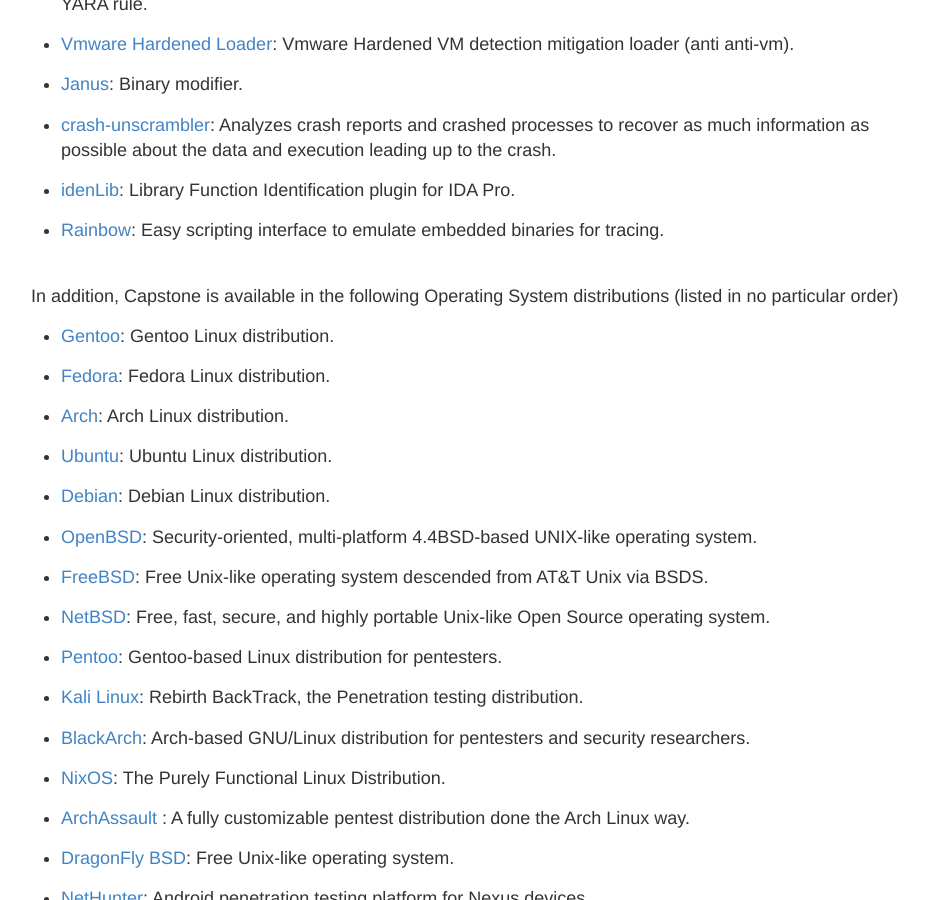
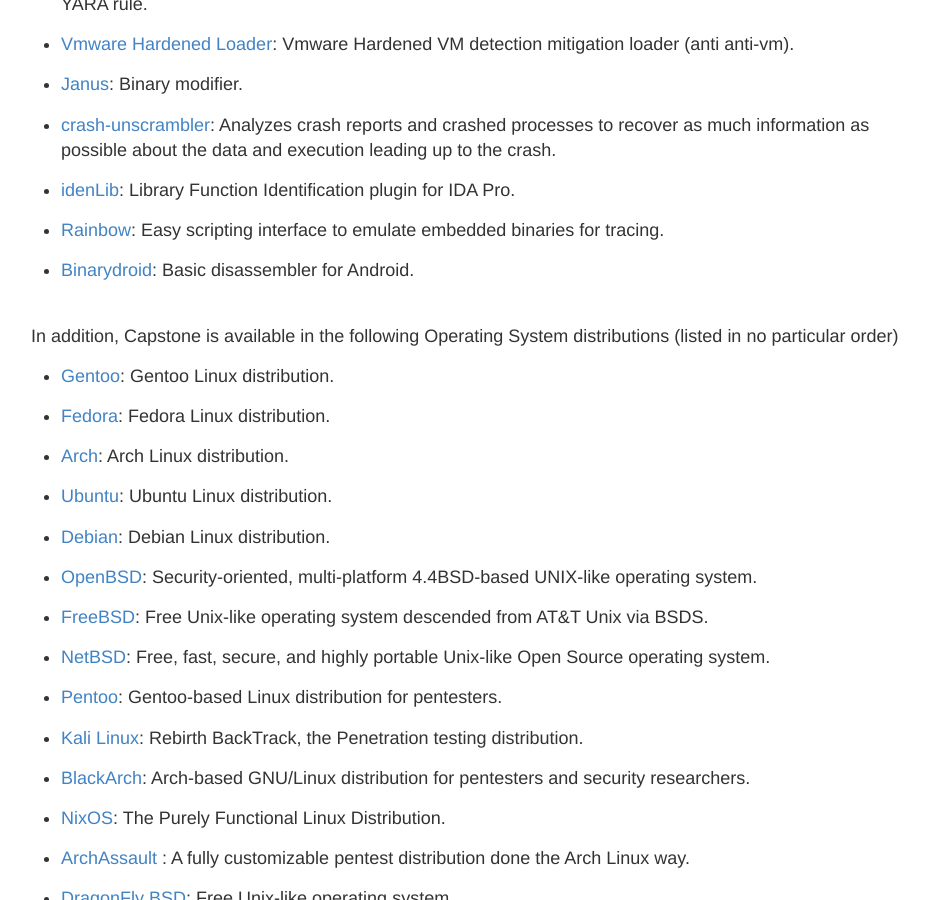
Before and after one commit to capstone-engine/capstone-engine.github.io, a Jekyll site: the page built from showcase.md, in a window 1280 px wide and 900 px high, scrolled down 17708 px. Shown: the whole window, without its empty margins (169-1098 px from the left). Built offline with Jekyll 4.4.1, drawn with Linux system fonts in a browser that asks for light colours; some of the changed lines change nothing that is shown.

Commit message:
showcase

```diff
--- a/showcase.md
+++ b/showcase.md
@@ -5,7 +5,7 @@
 
 ## Showcase
 
-In our knowledge, Capstone has been used by **426** following products (listed in no particular order).
+In our knowledge, Capstone has been used by **427** following products (listed in no particular order).
 
 - [Unicorn](http://www.unicorn-engine.org): Lightweight multi-arch, multi-platform CPU emulator framework.
 
@@ -857,6 +857,8 @@
 
 - [Rainbow](https://github.com/Ledger-Donjon/rainbow): Easy scripting interface to emulate embedded binaries for tracing.
 
+- [Binarydroid](https://github.com/mipek/binarydroid): Basic disassembler for Android.
+
 
 <br>
 In addition, Capstone is available in the following Operating System distributions (listed in no particular order)
```
